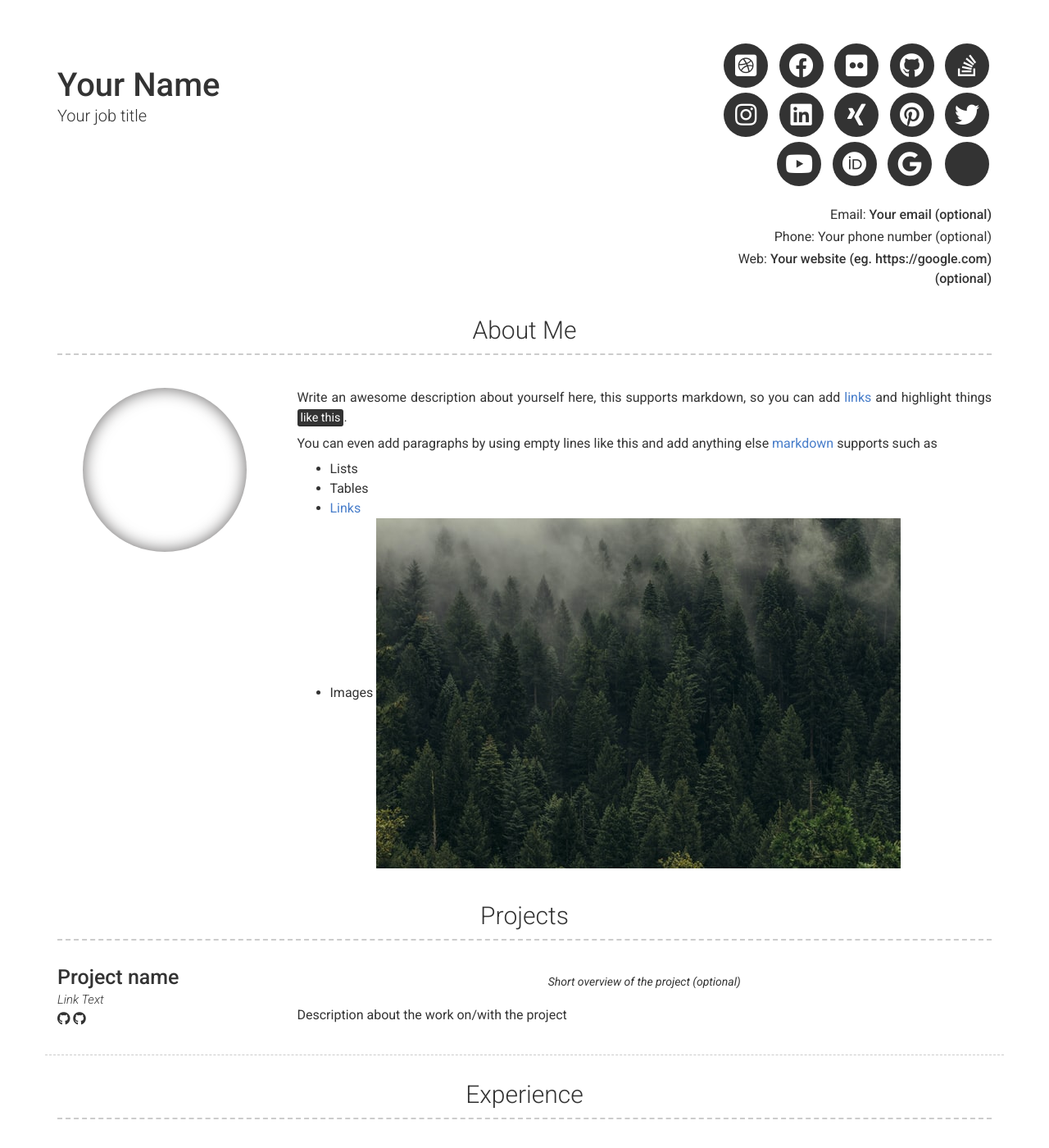
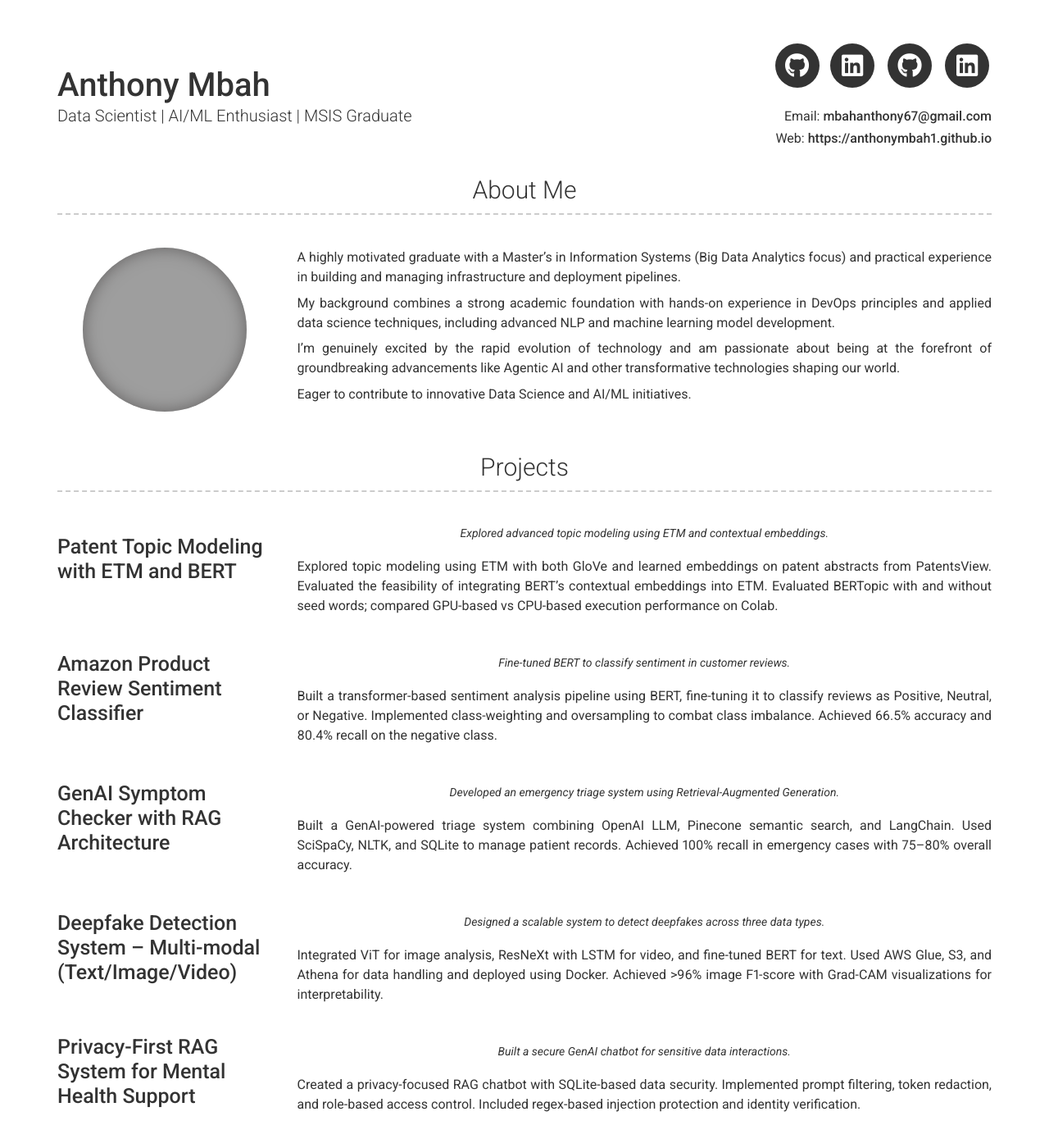
Before and after one commit to anthonymbah1/anthonymbah1.github.io, a Jekyll site: the page built from index.md, in a window 1280 px wide and 1400 px high. Shown: the whole window at 82% size. Built offline with Jekyll 4.4.1, drawn with Linux system fonts in a browser that asks for light colours; nearby versions of some CDN libraries; some of the changed text lies outside the part shown; grey boxes are pictures that could not be loaded.

Commit message:
Added projects, experience, and education sections

```diff
--- a/_config.yml
+++ b/_config.yml
@@ -1,124 +1,156 @@
 # Site
-repository: Git repository where your resume will be hosted, only required if you are hosting on GitHub (eg. sproogen/modern-resume-theme)
-# favicon: Directory of your favicon (eg. images/favicon.ico)(optional)
+repository: anthonymbah1/anthonymbah1.github.io
+# favicon: assets/img/favicon.ico
 
 # Content configuration version
 version: 2
 
 # Personal info
-name: Your Name
-title: Your job title
-email: Your email (optional)
-# email_title: Email (Email title override)
-phone: Your phone number (optional)
-# phone_title: Phone (Phone title override)
-website: Your website (eg. https://google.com)(optional)
-# website_title: Web (Website title override)
+name: Anthony Mbah
+title: Data Scientist | AI/ML Enthusiast | MSIS Graduate
+email: mbahanthony67@gmail.com
+# email_title: Email
+phone:
+# phone_title: Phone
+website: https://anthonymbah1.github.io
+# website_title: Website
 
 # Dark Mode (true/false/never)
 darkmode: false
 
 # Social links
-twitter_username: jekyllrb
-github_username:  jekyll
-stackoverflow_username: "00000001"
-dribbble_username: jekyll
-facebook_username: jekyll
-flickr_username: jekyll
-instagram_username: jekyll
-linkedin_username: jekyll
-xing_username: jekyll
-pinterest_username: jekyll
-youtube_username: jekyll
-orcid_username: 0000-0000-0000-0000
-googlescholar_username: D847cGsAAAAJ
+twitter_username:
+github_username: anthonymbah1
+stackoverflow_username:
+dribbble_username:
+facebook_username:
+flickr_username:
+instagram_username:
+linkedin_username: tony-mbah
+xing_username:
+pinterest_username:
+youtube_username:
+orcid_username:
+googlescholar_username:
 
 # Additional icon links
 additional_links:
-- title: Link name
-  icon: Font Awesome brand icon name (eg. fab fa-twitter) (https://fontawesome.com/icons?d=gallery&s=brands&m=free)
-  url: Link url (eg. https://google.com)
-# - title: another link
-#   icon: font awesome brand icon name (eg. fab fa-twitter) (https://fontawesome.com/icons?d=gallery&s=brands&m=free)
-#   url: Link url (eg. https://google.com)
-
-# Google Analytics and Tag Manager
-# Using more than one of these may cause issues with reporting
-# gtm: "GTM-0000000"
-# gtag: "UA-00000000-0"
-# google_analytics: "UA-00000000-0"
+- title: GitHub
+  icon: fab fa-github
+  url: https://github.com/anthonymbah1
+- title: LinkedIn
+  icon: fab fa-linkedin
+  url: https://www.linkedin.com/in/tony-mbah
 
 # About Section
-# about_title: About Me (Use this to override about section title)
-about_profile_image: Directory of profile image (eg. images/profile.jpg)
-about_content: | # this will include new lines to allow paragraphs
-  Write an awesome description about yourself here, this supports markdown, so you can add [links](http://foobar.com) and highlight things <mark>like this</mark>.
+# about_title: About Me
+about_profile_image: /assets/img/profile.jpg
+about_content: |
+  A highly motivated graduate with a Master's in Information Systems (Big Data Analytics focus) and practical experience in building and managing infrastructure and deployment pipelines.
 
-  You can even add paragraphs by using empty lines like this and add anything else [markdown](https://www.markdownguide.org/getting-started#what-is-markdown) supports such as
-    - Lists
-    - Tables
-    - <a href="google.com">Links</a>
-    - Images ![alt text](/images/landscape-trees.jpg "Trees")
+  My background combines a strong academic foundation with hands-on experience in DevOps principles and applied data science techniques, including advanced NLP and machine learning model development.
+
+  I'm genuinely excited by the rapid evolution of technology and am passionate about being at the forefront of groundbreaking advancements like Agentic AI and other transformative technologies shaping our world.
+
+  Eager to contribute to innovative Data Science and AI/ML initiatives.
 
 content:
-  - title: Projects # Title for the section
-    layout: list # Type of content section (list/text)
+  - title: Projects
+    layout: list
     content:
       - layout: left
-        border: weak  # Value of `weak` will display a weak border below this item. # Any
-                      # other value (or no value) means no border will be displayed
-        title: Project name
-        link: Link to project (eg. sproogen.github.io/modern-resume-theme)(optional)
-        link_text: Link Text
-        additional_links:
-          - title:  Github page for project (eg. sproogen/modern-resume-theme)
-            icon: fab fa-github
-            url: Link to project (eg. sproogen.github.io/modern-resume-theme)(optional)
-          - title:  Github page for project (eg. sproogen/modern-resume-theme)
-            icon: fab fa-github
-            url: Link to project (eg. sproogen.github.io/modern-resume-theme)(optional)
-        quote: >
-          Short overview of the project (optional)
-        description: | # this will include new lines to allow paragraphs
-          Description about the work on/with the project
+        title: Patent Topic Modeling with ETM and BERT
+        quote: Explored advanced topic modeling using ETM and contextual embeddings.
+        description: |
+          Explored topic modeling using ETM with both GloVe and learned embeddings on patent abstracts from PatentsView.
+          Evaluated the feasibility of integrating BERT's contextual embeddings into ETM.
+          Evaluated BERTopic with and without seed words; compared GPU-based vs CPU-based execution performance on Colab.
+
+      - layout: left
+        title: Amazon Product Review Sentiment Classifier
+        quote: Fine-tuned BERT to classify sentiment in customer reviews.
+        description: |
+          Built a transformer-based sentiment analysis pipeline using BERT, fine-tuning it to classify reviews as Positive, Neutral, or Negative.
+          Implemented class-weighting and oversampling to combat class imbalance.
+          Achieved 66.5% accuracy and 80.4% recall on the negative class.
+
+      - layout: left
+        title: GenAI Symptom Checker with RAG Architecture
+        quote: Developed an emergency triage system using Retrieval-Augmented Generation.
+        description: |
+          Built a GenAI-powered triage system combining OpenAI LLM, Pinecone semantic search, and LangChain.
+          Used SciSpaCy, NLTK, and SQLite to manage patient records.
+          Achieved 100% recall in emergency cases with 75–80% overall accuracy.
+
+      - layout: left
+        title: Deepfake Detection System – Multi-modal (Text/Image/Video)
+        quote: Designed a scalable system to detect deepfakes across three data types.
+        description: |
+          Integrated ViT for image analysis, ResNeXt with LSTM for video, and fine-tuned BERT for text.
+          Used AWS Glue, S3, and Athena for data handling and deployed using Docker.
+          Achieved >96% image F1-score with Grad-CAM visualizations for interpretability.
+
+      - layout: left
+        title: Privacy-First RAG System for Mental Health Support
+        quote: Built a secure GenAI chatbot for sensitive data interactions.
+        description: |
+          Created a privacy-focused RAG chatbot with SQLite-based data security.
+          Implemented prompt filtering, token redaction, and role-based access control.
+          Included regex-based injection protection and identity verification.
+
   - title: Experience
     layout: list
     content:
       - layout: right
-        title: Company name
-        sub_title: Job title
-        caption: Date Range (eg. November 2016 - present)
-        link: Link to company (optional)
-        quote: >
-          Short description of the company (optional)
-        description: | # this will include new lines to allow paragraphs
-          Description of role
+        title: Georgia State University
+        sub_title: Graduate Research Assistant
+        caption: Aug 2024 – Present
+        quote: Worked on advanced NLP and AI models for patent analysis.
+        description: |
+          Implemented an Embedding Topic Model (ETM) using BERT and GloVe/Word2Vec on 50,000+ patent abstracts.
+          Improved topic coherence by 38% with BERT over traditional embeddings.
+          Provided insights into IP strategy through gap analysis and interpretability methods.
+
+      - layout: right
+        title: DevOps Bootcamp Experience
+        sub_title: DevOps Trainee / Project Work
+        caption: 2023
+        quote: Completed 8-month DevOps bootcamp with real-world infrastructure simulations.
+        description: |
+          Built automated CI/CD pipelines using tools like Jenkins, CodePipeline, and Docker.
+          Configured and maintained Kubernetes clusters and AWS infrastructure (EC2, VPC, IAM, etc.).
+          Provisioned cloud environments with Terraform and Ansible. Monitored and scaled infrastructure using CloudWatch and Prometheus.
+
   - title: Education
     layout: list
     content:
       - layout: top-right
-        title: Institution name
-        sub_title: Qualifications (eg. BA Performing Arts)
-        caption: Date Range (eg. 2016 - 2019)
-        quote: >
-          Short institution or course description (optional)
-        description: | # this will include new lines to allow paragraphs
-          Description of qualification
+        title: Georgia State University, J. Mack Robinson College of Business
+        sub_title: M.S. in Computer Information Systems (Big Data Analytics)
+        caption: Aug 2024 – July 2025
+        quote: Graduate coursework and research in Big Data and Generative AI
+        description: |
+          Relevant Courses: Big Data Infrastructure, Big Data Analytics Experience, Data Programming, Generative AI
+
+      - layout: top-right
+        title: Rutgers University, Rutgers Business School
+        sub_title: B.S. in Management Information Systems
+        caption: Sept 2019 – May 2023
+        quote: Undergraduate degree combining business and tech foundations
+        description: |
+          Graduated with strong coursework in IT systems, business analytics, and systems design.
+
   - title: A Little More About Me
     layout: text
     content: | # this will include new lines to allow paragraphs
-      This is where you can write a little more about yourself. You could title this section **Interests** and include some of your other interests.
-
-      Or you could title it **Skills** and write a bit more about things that make you more desirable, like *leadership* or *teamwork*
+      Outside of my academic and technical pursuits, I’m a big fan of staying active, exploring new recipes in the kitchen, playing video games, and watching Formula 1 races. I believe in balance — working hard and playing smart.
 
 # Footer
 footer_show_references: true
-# references_title: References on request (Override references text)
+# references_title: References on request
 
 # Build settings
-# theme: modern-resume-theme (Use this is you are hosting your resume yourself)
-# remote_theme: sproogen/modern-resume-theme (Use this if you are hosting your resume on GitHub)
-
+# remote_theme: sproogen/modern-resume-theme
 sass:
   sass_dir: _sass
   style: compressed
@@ -137,4 +169,4 @@ exclude : [
   "lib/",
   "scripts/",
   "docker-compose.yml",
-  ]
+]
```
